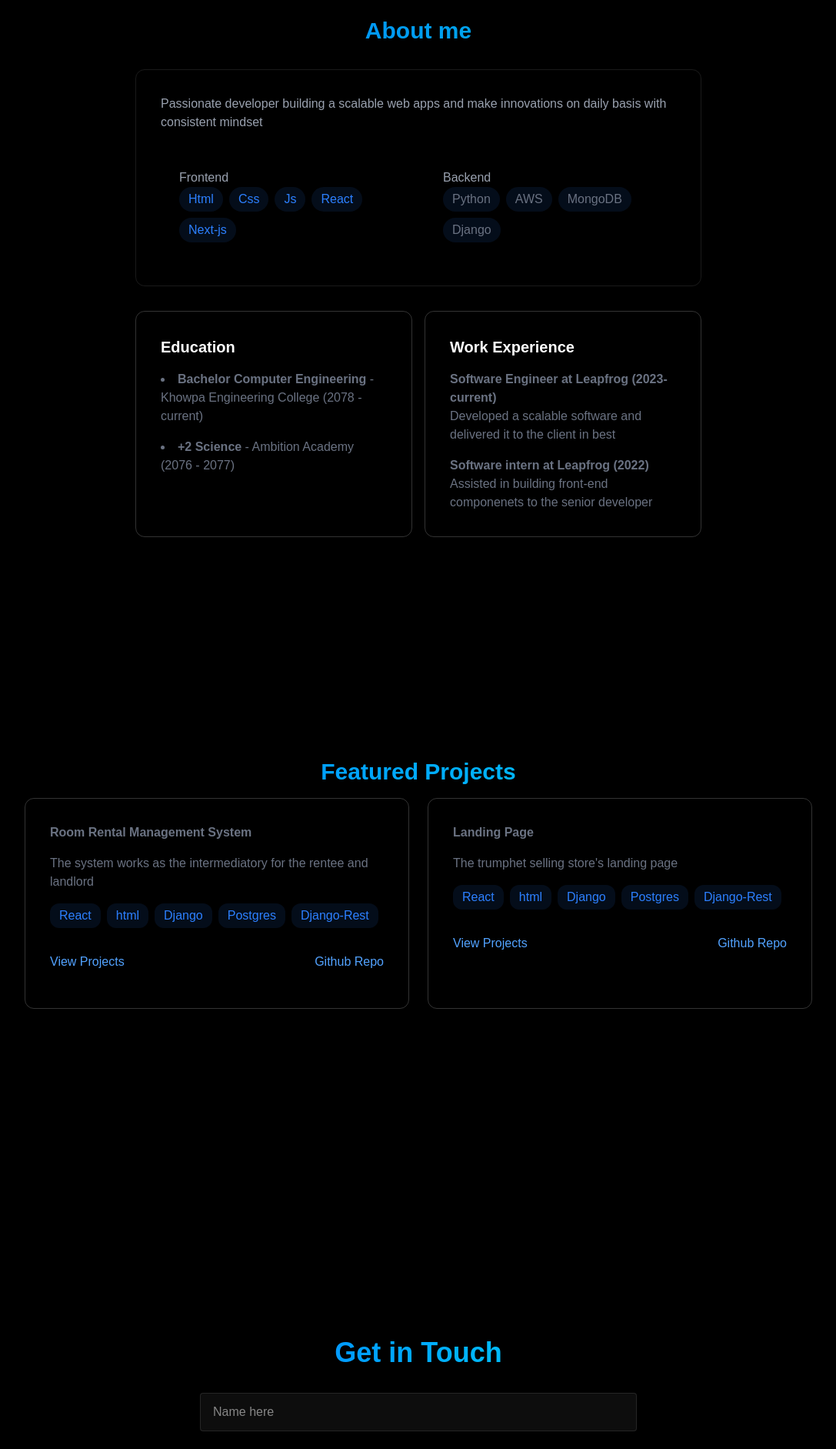
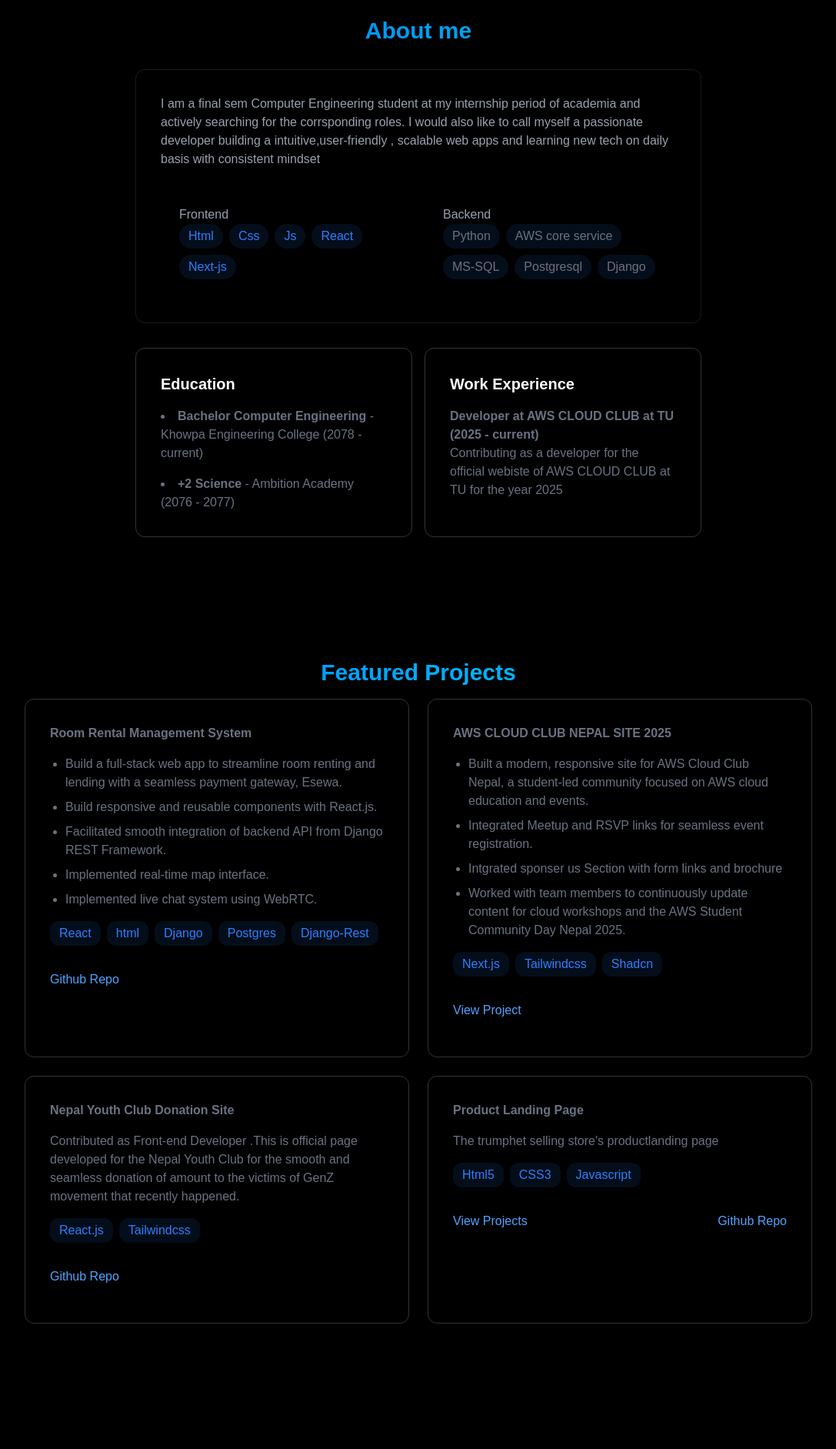
Before and after one commit to Kz1232/personal-portfolio, a React app: page / in a window 1280 px wide. Shown: the part 840-2723 px from the top of the page at 77% size, without its empty margins (96-1183 px from the left). Built offline with nearby package versions, Linux system fonts and the light colour scheme; the HTML template or start-up script is replaced by a standard one.

Commit message:
chore(projects):updated github projects

```diff
--- a/src/components/Navbar.jsx
+++ b/src/components/Navbar.jsx
@@ -17,7 +17,7 @@ export const Navbar = ({menuOpen , setmenuOpen}) => {
                 </div>
                 <div className="hidden md:flex items-center space-x-4">
                     <a href="#home" className="text-gray-300 hover:text-white transition-colors">{" "}Home{" "}</a>
-                    <a href="#about" className="text-gray-300 hover:text-white transition-colors">about</a>
+                    <a href="#about" className="text-gray-300 hover:text-white transition-colors">About</a>
                     <a href="#projects" className="text-gray-300 hover:text-white transition-colors">Projects</a>
                     <a href="#contact" className="text-gray-300 hover:text-white transition-colors">Contact</a>
                 </div>
--- a/src/components/sections/About.jsx
+++ b/src/components/sections/About.jsx
@@ -1,8 +1,7 @@
-import { RevealOnScroll }  from "../RevealOnScroll";
-
+import { RevealOnScroll } from "../RevealOnScroll";
 
 const frontendSkills = ["Html", "Css", "Js", "React", "Next-js"];
-const backendSkills = ["Python", "AWS", "MongoDB", "Django"];
+const backendSkills = ["Python", "AWS core service", "MS-SQL","Postgresql", "Django"];
 export const About = () => {
   return (
     <section
@@ -16,8 +15,8 @@ export const About = () => {
           </h1>
           <div className=" p-8 rounded-xl border border-white/10 transition-all hover:-translate-y-1 ">
             <p className="text-gray-400 mb-6 ">
-            Passionate developer building a scalable web apps and make
-            innovations on daily basis with consistent mindset
+              I am a final sem Computer Engineering student at my internship period of academia and actively searching for the corrsponding roles.
+              I would also like to call myself a passionate developer building a intuitive,user-friendly , scalable web apps and learning new tech on daily basis with consistent mindset
             </p>
             <div className="grid grid-cols-1 md:grid-cols-2 gap-4">
               <div className="rounded-xl p-6 transition-all hover:-translate-y-1">
@@ -52,20 +51,36 @@ export const About = () => {
             <div className="rounded-xl border-white/20 border transition hover:-translate-y-1 p-8">
               <h3 className="font-bold text-xl mb-4 text-white">Education</h3>
               <ul className="list-disc list-inside space-y-4">
-              <li ><strong>Bachelor Computer Engineering</strong> - Khowpa Engineering College (2078 - current)</li>
-              <li ><strong>+2 Science</strong> - Ambition Academy (2076 - 2077)</li>
+                <li>
+                  <strong>Bachelor Computer Engineering</strong> - Khowpa
+                  Engineering College (2078 - current)
+                </li>
+                <li>
+                  <strong>+2 Science</strong> - Ambition Academy (2076 - 2077)
+                </li>
               </ul>
             </div>
             <div className="rounded-xl border-white/20 border transition hover:-translate-y-1 p-8">
-            <h3 className="font-bold text-xl mb-4 text-white">Work Experience</h3>
+              <h3 className="font-bold text-xl mb-4 text-white">
+                Work Experience
+              </h3>
               <div className="space-y-4">
                 <div>
-              <h4 className="font-semibold">Software Engineer at Leapfrog (2023-current)</h4>
-              <p>Developed a scalable software and delivered it to the client in best</p>
+                  <h4 className="font-semibold">
+                    Developer at AWS CLOUD CLUB at TU (2025 - current)
+                  </h4>
+                  <p>
+                    Contributing as a developer for the official webiste of AWS CLOUD CLUB at TU for the year 2025
+                  </p>
                 </div>
-              <div>
-              <h4 className="font-semibold">Software intern  at Leapfrog (2022)</h4>
-              <p>Assisted in building front-end componenets to the senior developer</p>
+                <div className="hidden">
+                  <h4 className="font-semibold">
+                    Software intern at Leapfrog (2022)
+                  </h4>
+                  <p>
+                    Assisted in building front-end componenets to the senior
+                    developer
+                  </p>
                 </div>
               </div>
             </div>
--- a/src/components/sections/Home.jsx
+++ b/src/components/sections/Home.jsx
@@ -1,5 +1,4 @@
-import  { RevealOnScroll }  from "../RevealOnScroll";
-
+import { RevealOnScroll } from "../RevealOnScroll";
 
 export const Home = () => {
   return (
@@ -15,15 +14,15 @@ export const Home = () => {
 
           <p className="text-lg text-gray-400 mb-8 mx-auto  max-w-lg">
             {" "}
-          I am a front-end developer creating astonishing and user friendly
-          sites. I am an amateur in front-end desin. I like what i see and try
-          to but can't properly translate the design to code as i am only
-          starting right now
+            Full-stack developer skilled in React, TailwindCSS, Django, and REST
+            APIs, with experience developing web applications. Passionate about
+            building clean, scalable solutions with strong attention to UI
+            detail andbackend reliability
           </p>
 
           <div className="flex justify-center space-x-4">
             <a
-            href="#"
+              href="#projects"
               id="projects_btn"
               className="bg-blue-500 py-3 px-6 rounded overflow-hidden text-white shadow-lg relative transition hover:-translate-0.5 hover:shadow-[0_0_15px_10px_rgba(59,130,246,0.4)]"
             >
@@ -31,14 +30,12 @@ export const Home = () => {
             </a>
 
             <a
-            href="#"
+              href="#contact"
               id="Contact_btn"
               className="border border-blue-500/50 text-blue-500 py-3 px-6 rounded  transition-all duration-300 hover:-translate-0.5 hover:shadow-[0_0_15px_10px_rgba(59,130,246,0.2) hover:bg-blue-500 hover:text-white ]"
             >
               Contact me
             </a>
-
-
           </div>
         </div>
       </RevealOnScroll>
--- a/src/components/sections/Projects.jsx
+++ b/src/components/sections/Projects.jsx
@@ -1,4 +1,4 @@
-import { RevealOnScroll }  from "../RevealOnScroll";
+import { RevealOnScroll } from "../RevealOnScroll";
 
 export const Projects = () => {
   return (
@@ -18,9 +18,19 @@ export const Projects = () => {
                     "
             >
               <h4 className="font-semibold">Room Rental Management System</h4>
-            <p>
-              The system works as the intermediatory for the rentee and landlord
-            </p>
+              <ul className="list-disc pl-5 space-y-2">
+                <li>
+                  Build a full-stack web app to streamline room renting and
+                  lending with a seamless payment gateway, Esewa.
+                </li>
+                <li>Build responsive and reusable components with React.js.</li>
+                <li>
+                  Facilitated smooth integration of backend API from Django REST
+                  Framework.
+                </li>
+                <li>Implemented real-time map interface.</li>
+                <li>Implemented live chat system using WebRTC.</li>
+              </ul>
               <div className="space-x-2 flex flex-wrap">
                 {["React", "html", "Django", "Postgres", "Django-Rest"].map(
                   (tech, key) => (
@@ -36,7 +46,7 @@ export const Projects = () => {
               <div className="flex justify-between items-center">
                 <a
                   href="#"
-                className="text-blue-400 hover:text-blue-300  transition-colors my-4"
+                  className="text-blue-400 hover:text-blue-300 hidden transition-colors my-4"
                 >
                   View Projects
                 </a>
@@ -48,15 +58,110 @@ export const Projects = () => {
                 </a>
               </div>
             </div>
+
+            <div
+              className="p-8 rounded-xl border border-white/20 hover:-translate-y-1 hover:border-blue-500/30
+                    hover:shadow-[0_2px_8px_rgba(59,130,246,0.1)] space-y-4 transition
+                    "
+            >
+              <h4 className="font-semibold">AWS CLOUD CLUB NEPAL SITE 2025 </h4>
+
+              <ul className="list-disc pl-5 space-y-2">
+                <li>
+                  {" "}
+                  Built a modern, responsive site for AWS Cloud Club Nepal, a
+                  student-led community focused on AWS cloud education and
+                  events.
+                </li>
+                <li>
+                  {" "}
+                  Integrated Meetup and RSVP links for seamless event
+                  registration.
+                </li>
+                <li>
+                  {" "}
+                  Intgrated sponser us Section with form links and brochure{" "}
+                </li>
+                <li>
+                  {" "}
+                  Worked with team members to continuously update content for
+                  cloud workshops and the AWS Student Community Day Nepal 2025.
+                </li>
+              </ul>
+              <div className="space-x-2 flex flex-wrap">
+                {["Next.js", "Tailwindcss", "Shadcn"].map((tech, key) => (
+                  <span
+                    key={key}
+                    className="px-3 py-1 rounded-xl text-blue-500 bg-blue-500/10 transition-all hover:-translate-y-1 hover:bg-blue-500/30"
+                  >
+                    {tech}
+                  </span>
+                ))}
+              </div>
+              <div className="flex justify-between items-center">
+                <a
+                  href="//www.awscloudclubnepal.com/"
+                  className="text-blue-400 hover:text-blue-300  transition-colors my-4"
+                >
+                  View Project
+                </a>
+                <a
+                  href="https://github.com/dibyam12/room-rental-system-react"
+                  className="text-blue-400 hover:text-blue-300 hidden  transition-colors my-4 "
+                >
+                  Github Repo
+                </a>
+              </div>
+            </div>
+
+            <div
+              className="p-8 rounded-xl border border-white/20 hover:-translate-y-1 hover:border-blue-500/30
+                    hover:shadow-[0_2px_8px_rgba(59,130,246,0.1)] space-y-4 transition
+                    "
+            >
+              <h4 className="font-semibold">Nepal Youth Club Donation Site</h4>
+
+              <p>
+                Contributed as Front-end Developer .This is official page
+                developed for the Nepal Youth Club for the smooth and seamless
+                donation of amount to the victims of GenZ movement that recently
+                happened.
+              </p>
+              <div className="space-x-2 flex flex-wrap">
+                {["React.js", "Tailwindcss"].map((tech, key) => (
+                  <span
+                    key={key}
+                    className="px-3 py-1 rounded-xl text-blue-500 bg-blue-500/10 transition-all hover:-translate-y-1 hover:bg-blue-500/30"
+                  >
+                    {tech}
+                  </span>
+                ))}
+              </div>
+              <div className="flex  justify-between items-center ">
+                <a
+                  href="#"
+                  className="text-blue-400 hover:text-blue-300 hidden transition-colors my-4"
+                >
+                  View Project
+                </a>
+                <a
+                  href="https://github.com/PRATIKGRX/NepalYouthClubDonationSite"
+                  className="text-blue-400 hover:text-blue-300   transition-colors my-4 "
+                >
+                  Github Repo
+                </a>
+              </div>
+            </div>
+
             <div
               className="p-8 rounded-xl border border-white/20 hover:-translate-y-1 hover:border-blue-500/30
                     hover:shadow-[0_2px_8px_rgba(59,130,246,0.2)] space-y-4 transition
                     "
             >
-            <h4 className="font-semibold">Landing Page</h4>
-            <p>The trumphet selling store's landing page</p>
+              <h4 className="font-semibold">Product Landing Page</h4>
+              <p>The trumphet selling store's  productlanding page</p>
               <div className="space-x-2 flex flex-wrap">
-              {["React", "html", "Django", "Postgres", "Django-Rest"].map(
+                {["Html5", "CSS3", "Javascript"].map(
                   (tech, key) => (
                     <span
                       key={key}
@@ -71,13 +176,13 @@ export const Projects = () => {
               </div>
               <div className="flex justify-between items-center">
                 <a
-                href="#"
+                  href="https://www.freecodecamp.org/certification/fcc5ab03e85-f9ad-4e76-b6c4-2f2c73fb8396/responsive-web-design"
                   className="text-blue-400 hover:text-blue-300  transition-colors my-4"
                 >
                   View Projects
                 </a>
                 <a
-                href="#"
+                  href="https://www.freecodecamp.org/certification/fcc5ab03e85-f9ad-4e76-b6c4-2f2c73fb8396/responsive-web-design"
                   className="text-blue-400 hover:text-blue-300  transition-colors my-4 "
                 >
                   Github Repo
```
Lines whose indentation alone changed are shown as unchanged.
